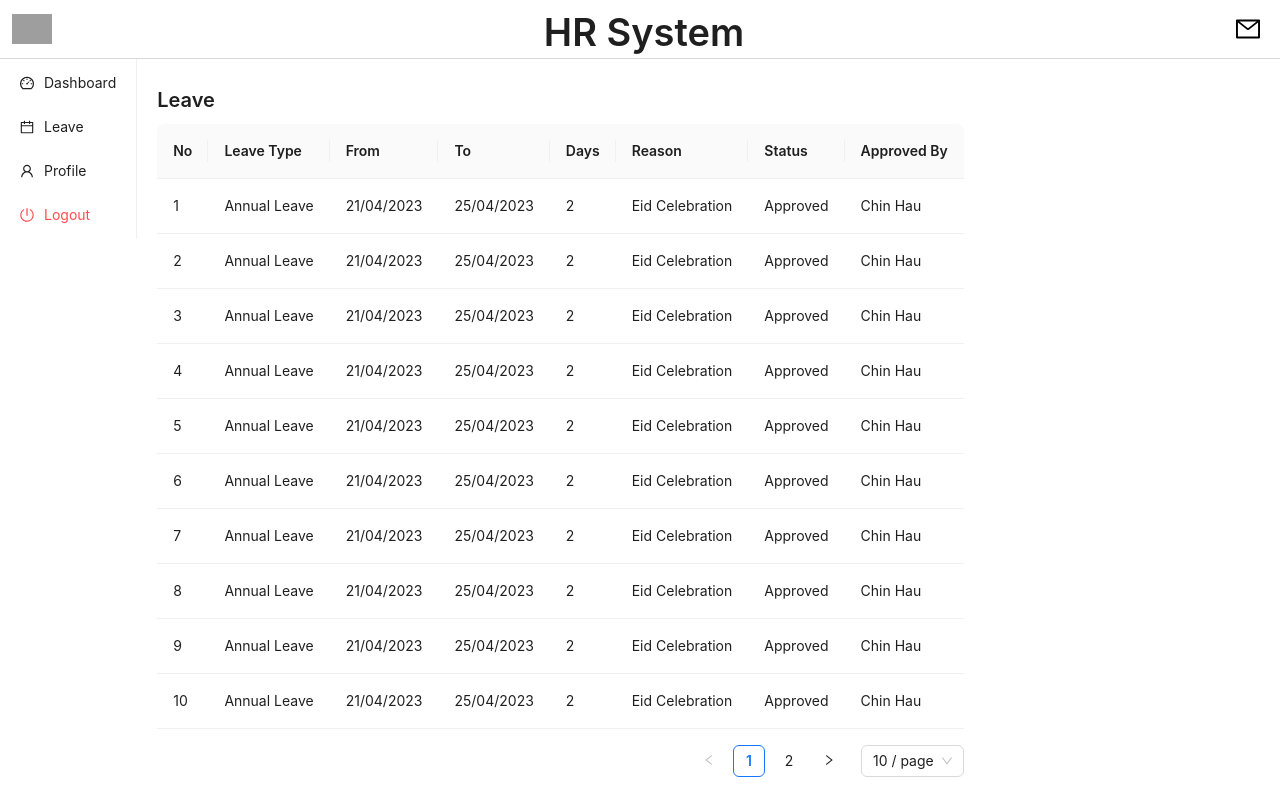
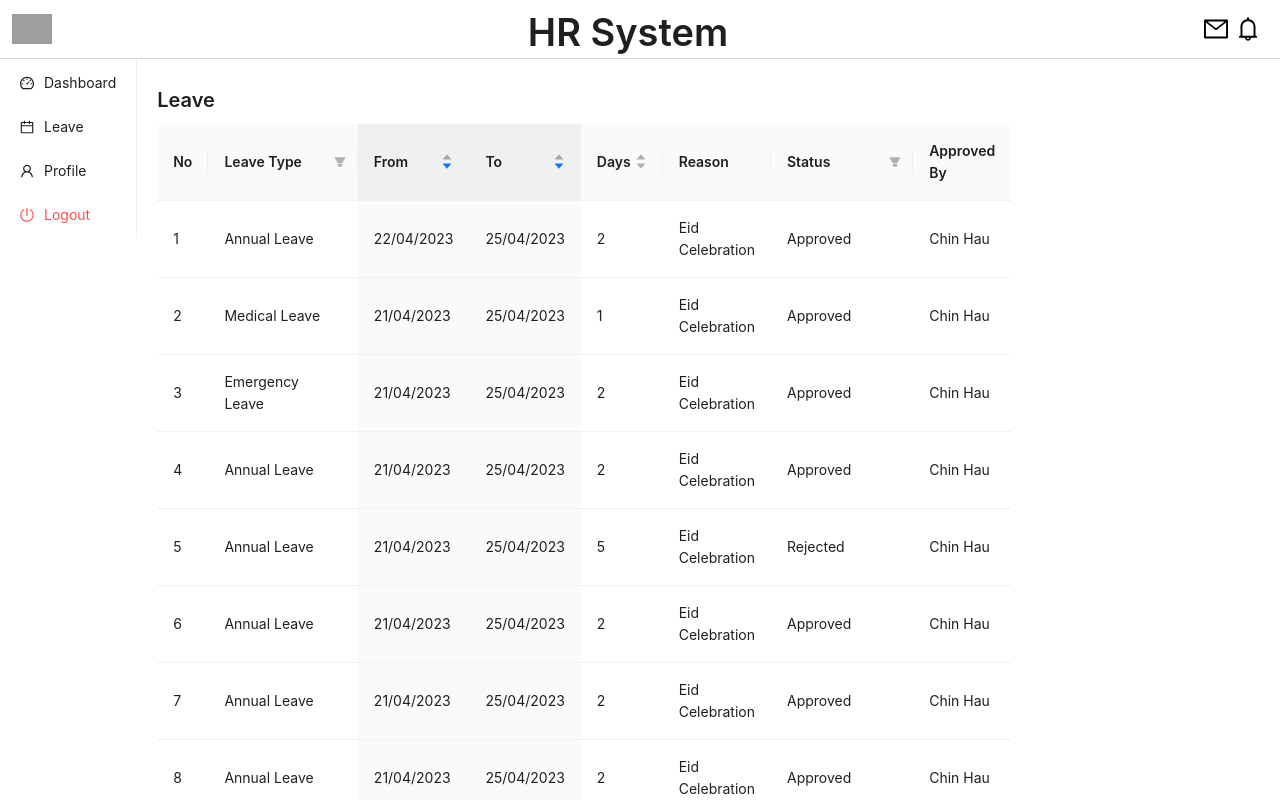
Before and after one commit to hkmjrmi/hr-system-fe, a React (Create React App) app: page /leave in a window 1280 px wide. Shown: the top 800 px of the page. Built offline with nearby package versions, Linux system fonts and the light colour scheme; grey boxes are pictures that could not be loaded.

Commit message:
add sort and filter functiona for leave

```diff
--- a/package.json
+++ b/package.json
@@ -10,6 +10,7 @@
     "antd": "^5.4.2",
     "react": "^18.2.0",
     "react-dom": "^18.2.0",
+    "react-moment": "^1.1.3",
     "react-router-dom": "^6.10.0",
     "react-scripts": "5.0.1",
     "start": "^5.1.0",
--- a/src/Components/AppHeader/AppHeader.js
+++ b/src/Components/AppHeader/AppHeader.js
@@ -1,4 +1,4 @@
-import {MailOutlined} from "@ant-design/icons";
+import {BellOutlined, MailOutlined} from "@ant-design/icons";
 import { Space, Image, Typography } from "antd";
 function AppHeader() {
     return (
@@ -8,6 +8,7 @@ function AppHeader() {
         <Typography.Title>HR System</Typography.Title>
         <Space>
             <MailOutlined style={{fontSize: 24}}></MailOutlined>
+            <BellOutlined style={{fontSize: 24}}></BellOutlined>
         </Space>
         </div>
      );
--- a/src/Pages/Leave.js
+++ b/src/Pages/Leave.js
@@ -1,10 +1,29 @@
 import { Button, Card, Space, Statistic, Table, Typography } from "antd";
 import { useState } from "react";
+import moment from "moment";
 
 function Leave() {
     const [data, setData] = useState([
         {
             leaveType: 'Annual Leave',
+            from: moment("2023-04-22T00:00:00.000Z").format("DD/MM/YYYY"),
+            to: moment("2023-04-25T00:00:00.000Z").format("DD/MM/YYYY"),
+            numOfDays: 2,
+            reason: 'Eid Celebration',
+            status: 'Approved',
+            approvedBy: 'Chin Hau'
+        },
+        {
+            leaveType: 'Medical Leave',
+            from: '21/04/2023',
+            to: '25/04/2023',
+            numOfDays: 1,
+            reason: 'Eid Celebration',
+            status: 'Approved',
+            approvedBy: 'Chin Hau'
+        },
+        {
+            leaveType: 'Emergency Leave',
             from: '21/04/2023',
             to: '25/04/2023',
             numOfDays: 2,
@@ -25,27 +44,9 @@ function Leave() {
             leaveType: 'Annual Leave',
             from: '21/04/2023',
             to: '25/04/2023',
-            numOfDays: 2,
+            numOfDays: 5,
             reason: 'Eid Celebration',
-            status: 'Approved',
-            approvedBy: 'Chin Hau'
-        },
-        {
-            leaveType: 'Annual Leave',
-            from: '21/04/2023',
-            to: '25/04/2023',
-            numOfDays: 2,
-            reason: 'Eid Celebration',
-            status: 'Approved',
-            approvedBy: 'Chin Hau'
-        },
-        {
-            leaveType: 'Annual Leave',
-            from: '21/04/2023',
-            to: '25/04/2023',
-            numOfDays: 2,
-            reason: 'Eid Celebration',
-            status: 'Approved',
+            status: 'Rejected',
             approvedBy: 'Chin Hau'
         },
         {
@@ -142,19 +143,51 @@ function Leave() {
         {
             title: 'Leave Type',
             dataIndex: 'leaveType',
+            filters: [
+                {
+                    text: 'Annual Leave',
+                    value: 'Annual Leave',
+                },
+                {
+                    text: 'Medical Leave',
+                    value: 'Medical Leave',
+                },
+                {
+                    text: 'Emergency Leave',
+                    value: 'Emergency Leave',
+                },
+                {
+                    text: 'Block Leave',
+                    value: 'Block Leave',
+                },
+              ],
+            filterMode: 'tree',
+            filterSearch: true,
+            onFilter: (value, record) => record.leaveType.startsWith(value),
+            width: '30%',
         },
         {
             title: 'From',
-            dataIndex: 'from'
-        },
-        {
+            dataIndex: 'from',
+            defaultSortOrder: 'descend',
+            sorter: (a, b) => moment(a.from, 'DD/MM/YYYY') - moment(b.from, 'DD/MM/YYYY'),
+            render: (text) => moment(text, 'DD/MM/YYYY').format('DD/MM/YYYY'),
+          },
+          {
             title: 'To',
-            dataIndex: 'to'
-        },
-        {
+            dataIndex: 'to',
+            defaultSortOrder: 'descend',
+            sorter: (a, b) => moment(a.from, 'DD/MM/YYYY') - moment(b.from, 'DD/MM/YYYY'),
+            render: (text) => moment(text, 'DD/MM/YYYY').format('DD/MM/YYYY'),
+          },
+          {
             title: 'Days',
             dataIndex: 'numOfDays',
-        },
+            sorter: {
+              compare: (a, b) => a.numOfDays - b.numOfDays,
+              multiple: 3,
+            },
+          },
         {
             title: 'Reason',
             dataIndex: 'reason',
@@ -162,6 +195,24 @@ function Leave() {
         {
             title: 'Status',
             dataIndex: 'status',
+            filters: [
+                {
+                    text: 'Approved',
+                    value: 'Approved',
+                },
+                {
+                    text: 'Rejected',
+                    value: 'Rejected',
+                },
+                {
+                    text: 'Pending',
+                    value: 'Pending',
+                },
+              ],
+            filterMode: 'tree',
+            filterSearch: true,
+            onFilter: (value, record) => record.status.startsWith(value),
+            width: '30%',
         },
         {
             title: 'Approved By',
```
Also changed, not shown: 1 other file (tests, documents, lock files or other folders).
